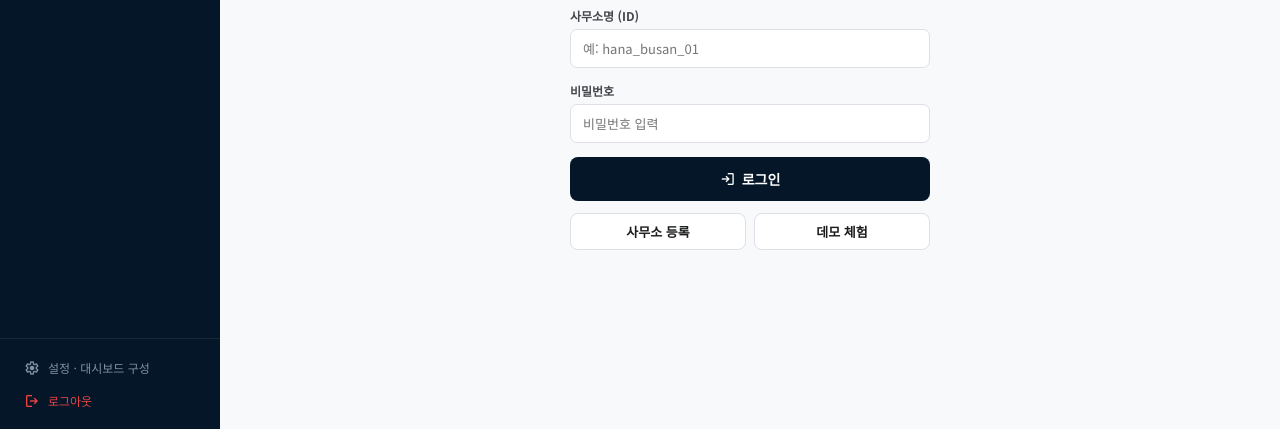
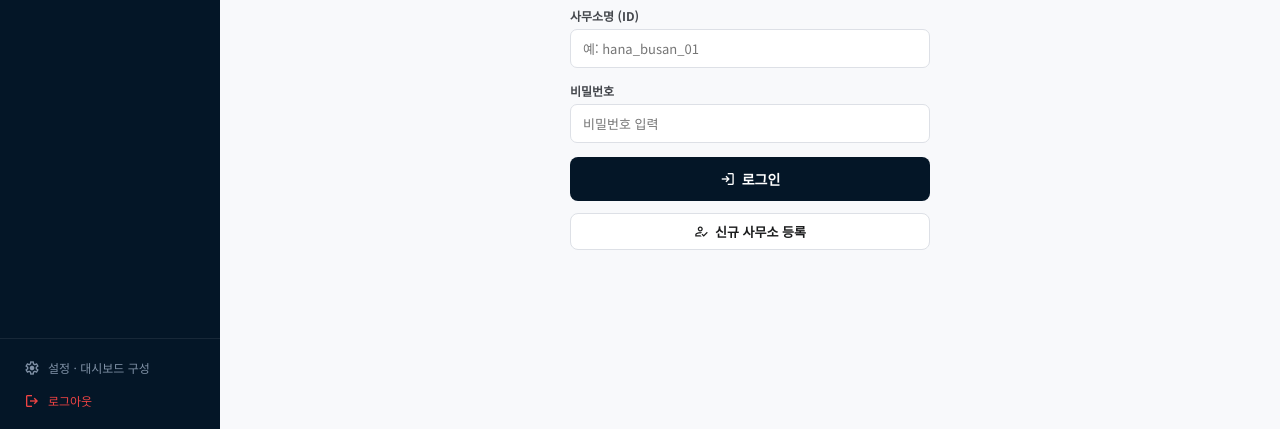
Before and after one commit to actiongamyoun/blackbox-realestate, a website: page pages/dashboard.html in a window 1280 px wide. Shown: the part 371-800 px from the top of the page. Drawn offline with nearby package versions, Linux system fonts and the light colour scheme.

Commit message:
Add files via upload

```diff
--- a/pages/dashboard.html
+++ b/pages/dashboard.html
@@ -344,6 +344,7 @@ body{font-family:'Noto Sans KR',sans-serif;background:var(--bg);color:var(--text
   .pipeline{grid-template-columns:1fr 1fr;}
   .page{padding:16px;}
 }
+@keyframes spin{to{transform:rotate(360deg);}}
 </style>
 </head>
 <body>
@@ -449,12 +450,10 @@ body{font-family:'Noto Sans KR',sans-serif;background:var(--bg);color:var(--text
         <span class="material-symbols-outlined" style="font-size:16px;">login</span>
         로그인
       </button>
-      <div style="display:flex;gap:8px;margin-top:12px;">
-        <button onclick="showRegister()" class="btn-ghost" style="flex:1;justify-content:center;font-size:13px;">
-          사무소 등록
-        </button>
-        <button onclick="doDemo()" class="btn-ghost" style="flex:1;justify-content:center;font-size:13px;">
-          데모 체험
+      <div style="margin-top:12px;">
+        <button onclick="showRegister()" class="btn-ghost" style="width:100%;justify-content:center;font-size:13px;">
+          <span class="material-symbols-outlined" style="font-size:15px;">how_to_reg</span>
+          신규 사무소 등록
         </button>
       </div>
       <!-- 회원가입 폼 -->
@@ -999,15 +998,6 @@ function doLogin() {
   enterDashboard(id);
 }
 
-function doDemo() {
-  _agencyId = 'demo';
-  localStorage.setItem('bb_current_agency', 'demo');
-  _props     = DEMO_PROPS;
-  _contracts = DEMO_CONTRACTS;
-  _schedule  = DEMO_SCHEDULE;
-  _todos     = DEMO_TODOS;
-  enterDashboard('demo');
-}
 
 function doLogout() {
   localStorage.removeItem('bb_current_agency');
@@ -1381,7 +1371,6 @@ async function doRegister() {
   document.getElementById('login-id').value = id;
 }
 
-@keyframes spin { to { transform: rotate(360deg); } }
 
 function showPage(id, el) {
   document.querySelectorAll('.page').forEach(p => p.classList.remove('active'));
```
